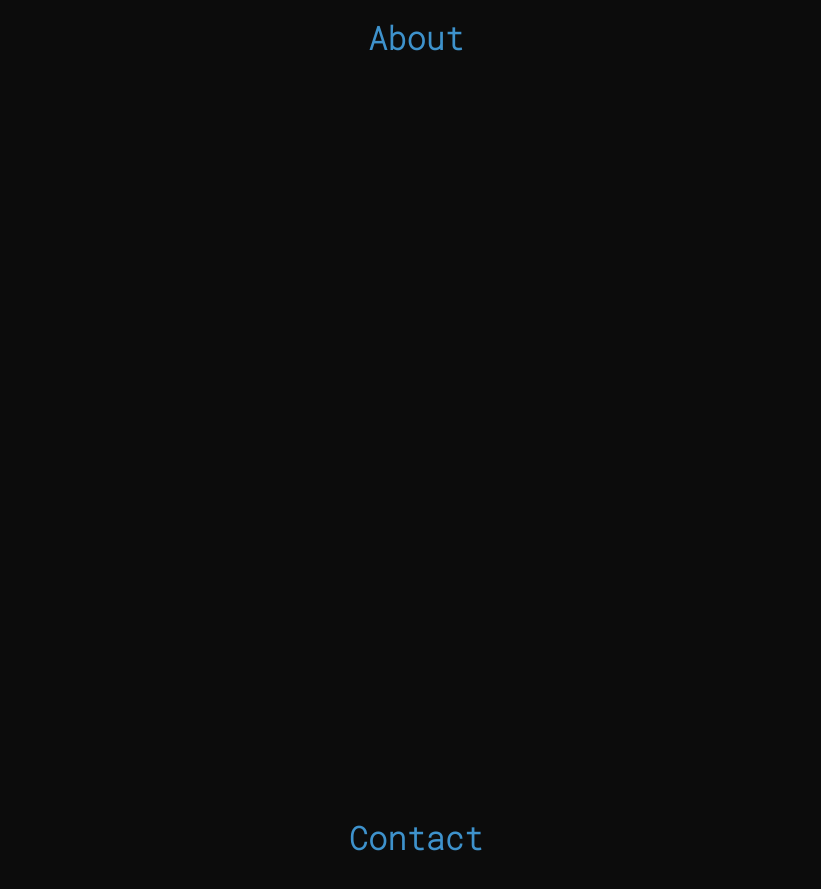
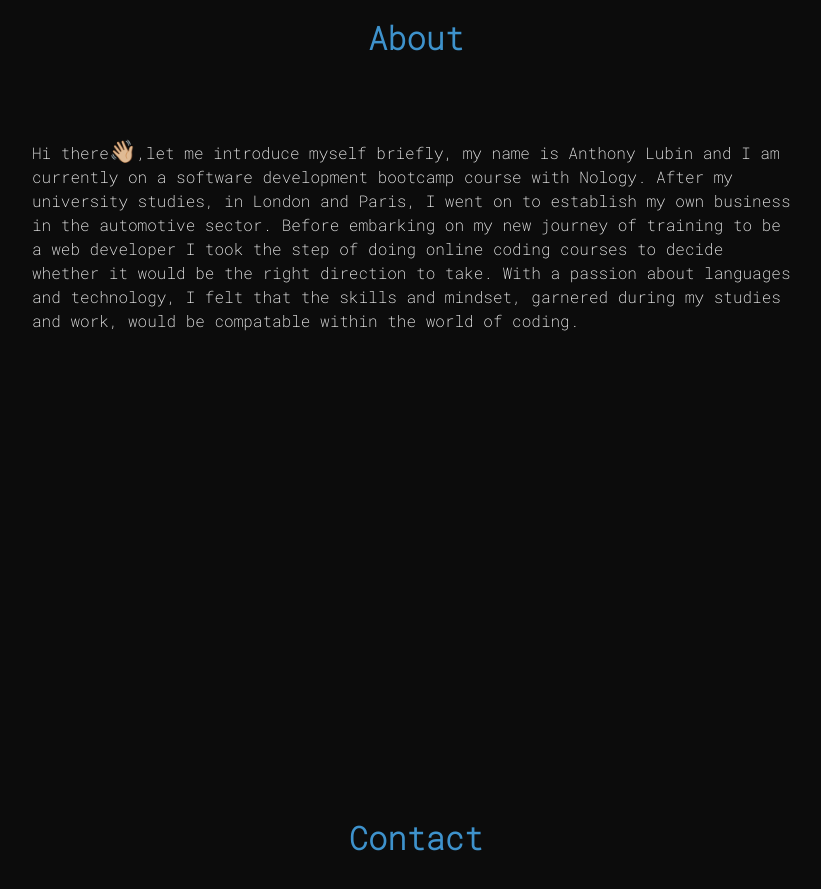
Before and after one commit to tonylubin/portfolio-react, a React (Create React App) app: page / in a window 1280 px wide. Shown: the part 6140-7029 px from the top of the page, without its empty margins (224-1045 px from the left). Built offline with nearby package versions, Linux system fonts and the light colour scheme.

Commit message:
about section text

```diff
--- a/src/Components/About/About.jsx
+++ b/src/Components/About/About.jsx
@@ -3,10 +3,16 @@ import styles from "./About.module.scss";
 import SectionHeader from "../SectionHeader/SectionHeader";
 
 const About = () => {
-
   return (
     <section className={styles.aboutSection} id="about">
       <SectionHeader heading="About" />
+      <div className={styles.aboutSection__textHolder}>
+        <p>
+          Hi there<span className={styles.wave}>&#128075;&#127996;</span>,let me introduce myself briefly, my name is Anthony Lubin and I am currently on a software development bootcamp course with Nology.
+          After my university studies, in London and Paris, I went on
+          to establish my own business in the automotive sector. Before embarking on my new journey of training to be a web developer I took the step of doing online coding courses to decide whether it would be the right direction to take. With a passion about languages and technology, I felt that the skills and mindset, garnered during my studies and work, would be compatable within the world of coding.
+        </p>
+      </div>
     </section>
   );
 };
--- a/src/Components/About/About.module.scss
+++ b/src/Components/About/About.module.scss
@@ -3,4 +3,35 @@
 .aboutSection {
     width: 100vw;
     height: 100vh;
+
+    &__textHolder {
+        width: 60%;
+        margin: auto;
+
+        > p {
+            color: $primary-text-color;
+            line-height: 1.5rem;
+            text-align: left;
+        }
+    }
 }
+
+.wave {
+    animation-name: wave-animation;  /* Refers to the name of your @keyframes element below */
+    animation-duration: 2.5s;        /* Change to speed up or slow down */
+    animation-iteration-count: infinite;  /* Never stop waving :) */
+    transform-origin: 70% 70%;       /* Pivot around the bottom-left palm */
+    display: inline-block;
+    font-size: 1.375rem;
+  }
+
+  @keyframes wave-animation {
+      0% { transform: rotate( 0.0deg) }
+     10% { transform: rotate(14.0deg) }  /* The following five values can be played with to make the waving more or less extreme */
+     20% { transform: rotate(-8.0deg) }
+     30% { transform: rotate(14.0deg) }
+     40% { transform: rotate(-4.0deg) }
+     50% { transform: rotate(10.0deg) }
+     60% { transform: rotate( 0.0deg) }  /* Reset for the last half to pause */
+    100% { transform: rotate( 0.0deg) }
+  }
```
